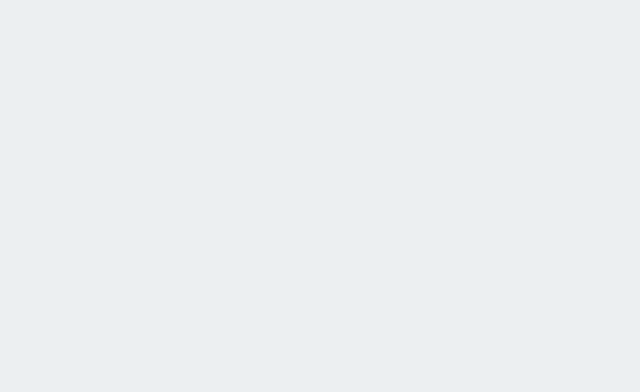
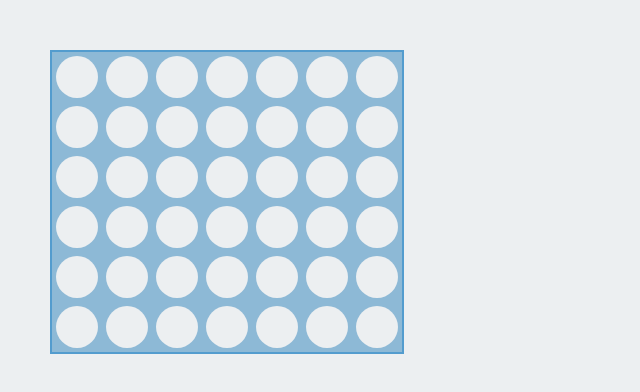
Before and after one commit to RickBr0wn/connect-four, a React (Create React App) app: page / in a window 1280 px wide. Shown: the top 392 px of the page, without its empty margins (0-640 px from the left). Built offline with nearby package versions, Linux system fonts and the light colour scheme.

Commit message:
Updated gameboard CSS

```diff
--- a/src/index.css
+++ b/src/index.css
@@ -21,3 +21,38 @@ body {
   background-color: #ECEFF1;
   color: #333;
 }
+
+.grid-container {
+  margin: 5rem;
+  display: grid;
+  width: fit-content;
+  grid-template-columns: repeat(7, auto);
+  grid-template-rows: repeat(6, auto);
+  border: 2px solid rgb(83, 156, 206);
+}
+
+.grid {
+  display: flex;
+  height: 5rem;
+  width: 5rem;
+  justify-content: center;
+  align-items: center;
+  font-size: 3.8rem;
+  background-color: rgb(141, 185, 214);
+}
+
+.blank {
+  background-color: #ECEFF1;
+  height: 4.2rem;
+  width: 4.2rem;
+  position: relative;
+  border-radius: 50%;
+}
+
+.counter {
+  background-color: rgb(235, 52, 68);
+  height: 4.2rem;
+  width: 4.2rem;
+  position: relative;
+  border-radius: 50%;
+}
```
